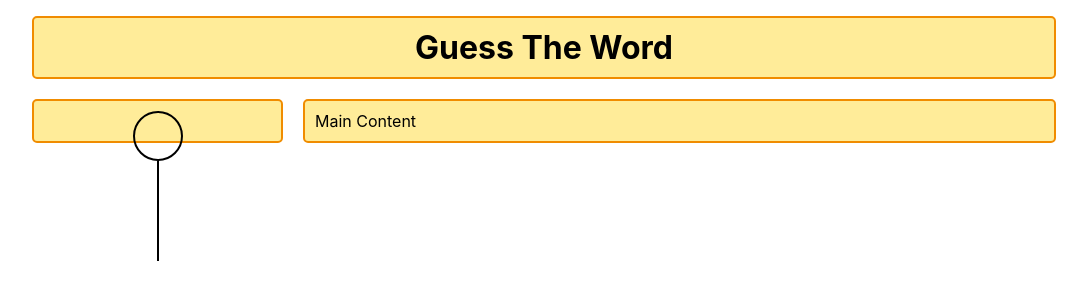
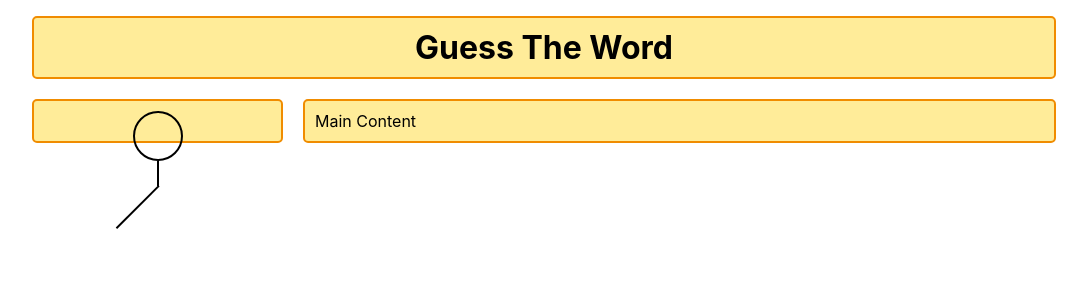
Before and after one commit to luvagu/guess-the-word, a React (Create React App) app: page / in a window 1280 px wide. Shown: the top 300 px of the page, without its empty margins (96-1183 px from the left). Built offline with nearby package versions, Linux system fonts and the light colour scheme.

Commit message:
completed right arm

```diff
--- a/src/components/Body.jsx
+++ b/src/components/Body.jsx
@@ -1,5 +1,6 @@
 import Head from './Head'
 import Neck from './Neck'
+import LeftArm from './LeftArm'
 import Torso from './Torso'
 
 function Body() {
@@ -7,7 +8,8 @@ function Body() {
 		<div className="body-container">
 			<Head />
 			<Neck />
-			<Torso />
+      <LeftArm />
+			{/* <Torso /> */}
 		</div>
 	)
 }
--- a/src/components/LeftArm.jsx
+++ b/src/components/LeftArm.jsx
@@ -0,0 +1,5 @@
+function LeftArm() {
+	return <div className='left-arm' />
+}
+
+export default LeftArm
--- a/src/index.css
+++ b/src/index.css
@@ -85,6 +85,14 @@ article {
 }
 
 .left-arm {
+  position: absolute;
+	top: 75px;
+	left: 25%;
+  transform-origin: 100% 100%;
+	transform: rotate(-45deg) translateY(-100%);
+	width: 60px;
+	height: 1px;
+	border-top: 2px solid black;
 }
 
 .right-arm {
```
